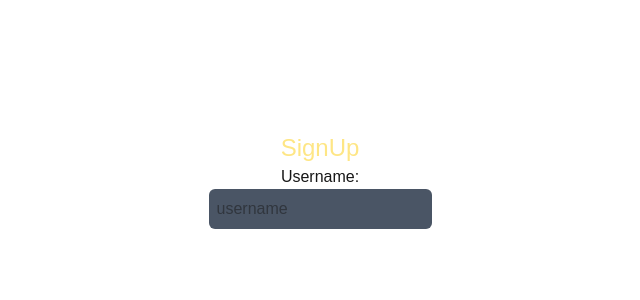
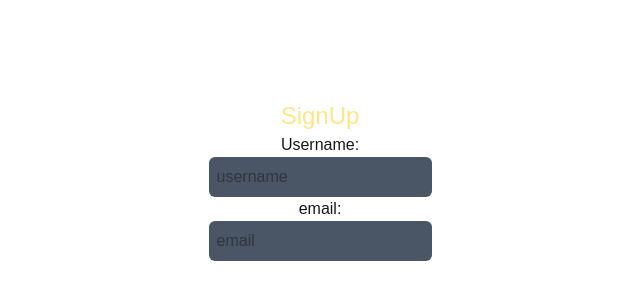
Before and after one commit to shiori0208/NextJS-Project, a Next.js app: page /signup in a window 1280 px wide. Shown: the part 220-520 px from the top of the page, without its empty margins (320-960 px from the left). Built offline with nearby package versions, Linux system fonts and the light colour scheme.

Commit message:
added and styled email input...

```diff
--- a/src/app/signup/page.tsx
+++ b/src/app/signup/page.tsx
@@ -27,6 +27,13 @@ export default function SignupPage() {
         value={user.username}
         onChange={(e) => setUser({...user, username: e.target.value})}
         placeholder="username" />
+        <label htmlFor="email">email:</label>
+        <input className="bg-gray-600 rounded-md p-2"
+        type="text"
+        id="email"
+        value={user.email}
+        onChange={(e) => setUser({...user, email: e.target.value})}
+        placeholder="email" />
     </div>
   )
 }
```
